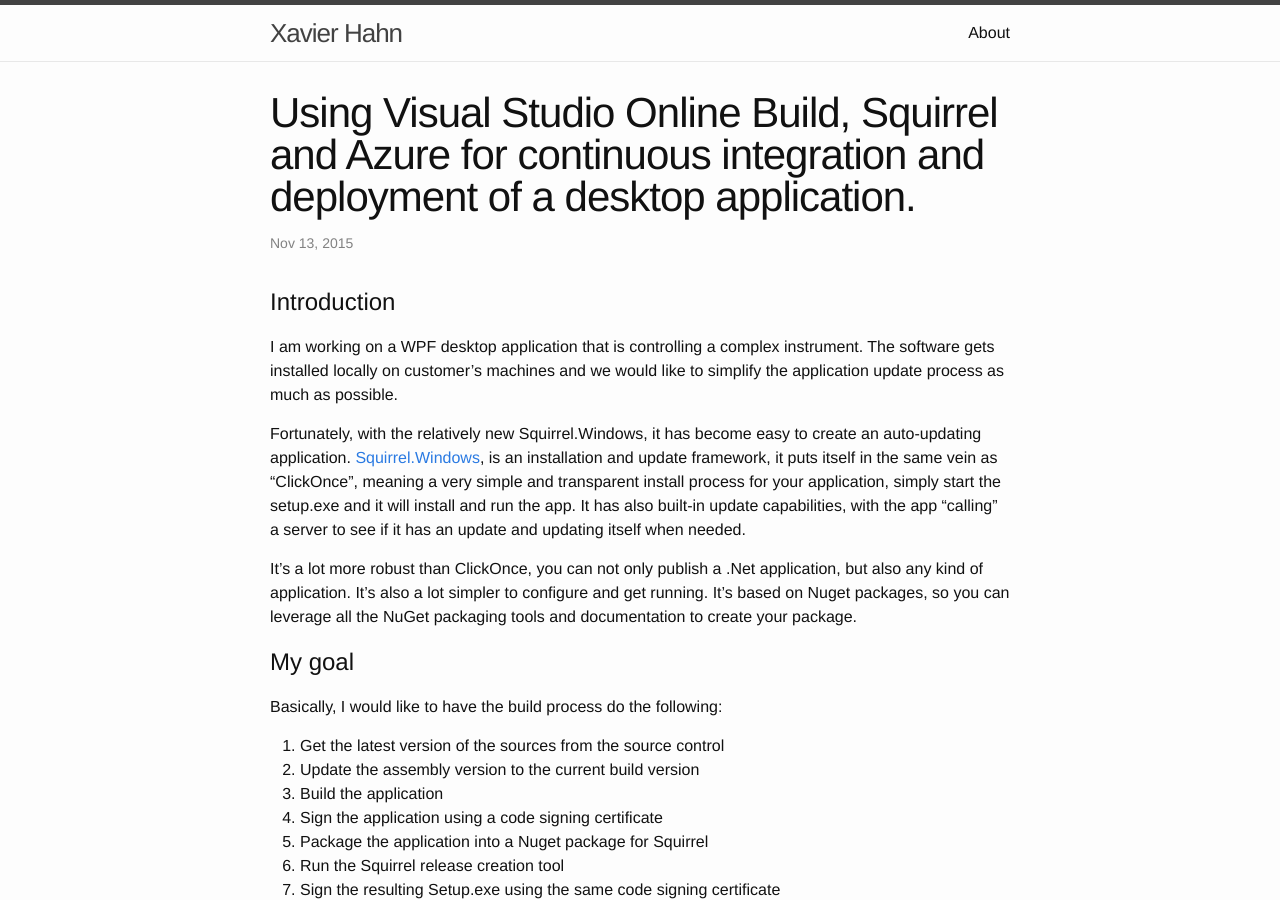
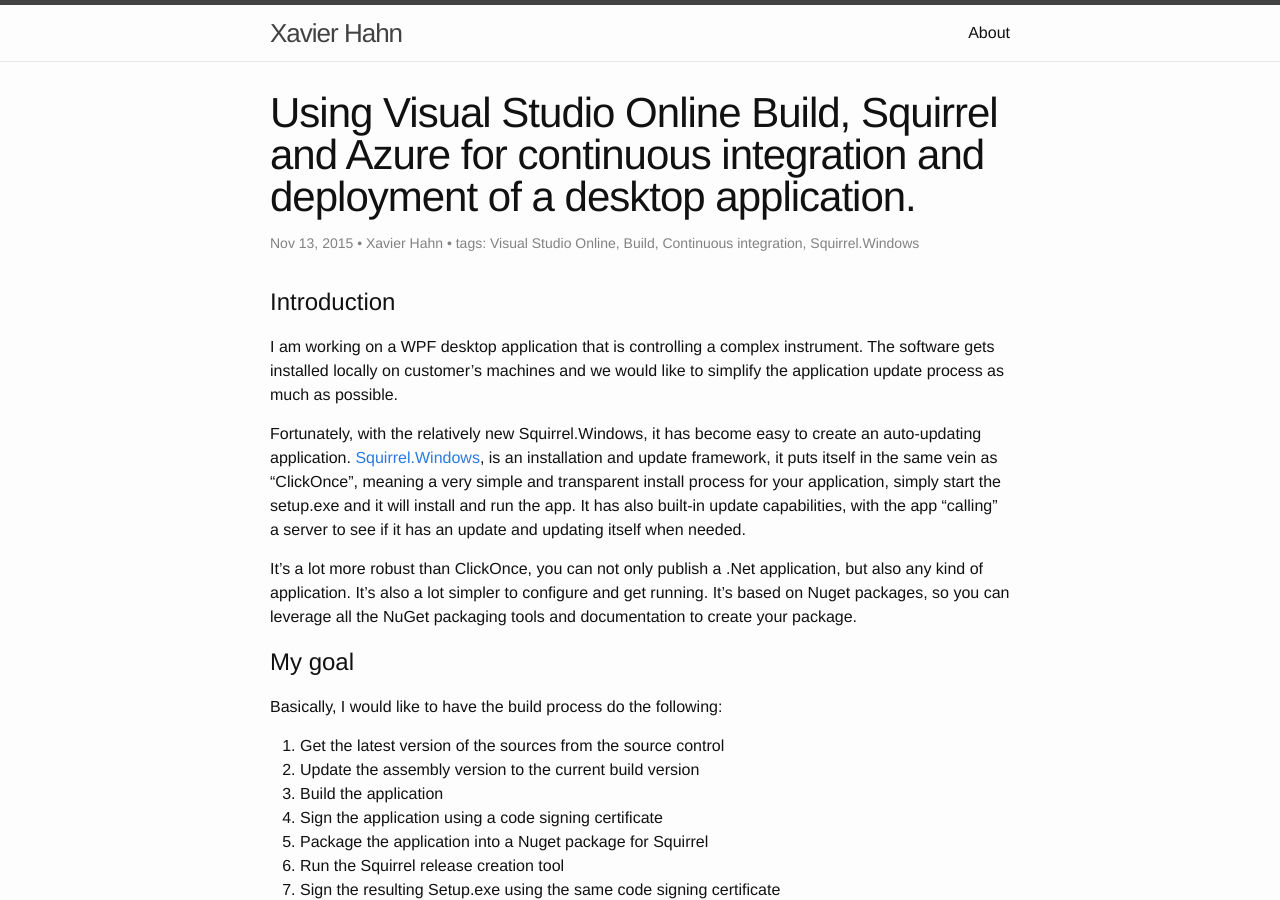
Before and after one commit to Gimly/gimly.github.io, a Jekyll site: the page built from _posts/2015-11-12-vs-online-build-squirrel-windows.markdown, in a window 1280 px wide and 900 px high. Built offline with Jekyll 4.4.1, drawn with Linux system fonts in a browser that asks for light colours; comment, search, counter and statistics services are not loaded.

Commit message:
Added author and tag list

```diff
--- a/_layouts/post.html
+++ b/_layouts/post.html
@@ -5,7 +5,7 @@
 
   <header class="post-header">
     <h1 class="post-title" itemprop="name headline">{{ page.title }}</h1>
-    <p class="post-meta"><time datetime="{{ page.date | date_to_xmlschema }}" itemprop="datePublished">{{ page.date | date: "%b %-d, %Y" }}</time>{% if page.author %} • <span itemprop="author" itemscope itemtype="http://schema.org/Person"><span itemprop="name">{{ page.author }}</span></span>{% endif %}</p>
+    <p class="post-meta"><time datetime="{{ page.date | date_to_xmlschema }}" itemprop="datePublished">{{ page.date | date: "%b %-d, %Y" }}</time>{% if page.author %} • <span itemprop="author" itemscope itemtype="http://schema.org/Person"><span itemprop="name">{{ page.author }}</span></span>{% endif %}{% if page.tags %} • tags: {{ page.tags | join: ", "}}{% endif %}</p>
   </header>
 
   <div class="post-content" itemprop="articleBody">
--- a/_posts/2015-11-12-vs-online-build-squirrel-windows.markdown
+++ b/_posts/2015-11-12-vs-online-build-squirrel-windows.markdown
@@ -3,6 +3,7 @@
 title:  "Using Visual Studio Online Build, Squirrel and Azure for continuous integration and deployment of a desktop application."
 date:   2015-11-13 10:00:00 +0100
 categories: VSOnline
+author: Xavier Hahn
 comments: True
 tags:
 - Visual Studio Online
--- a/_posts/2015-11-23-git-successfull-branching-cheat-sheet.markdown
+++ b/_posts/2015-11-23-git-successfull-branching-cheat-sheet.markdown
@@ -4,6 +4,7 @@
 date:   2015-11-23 10:00:00 +0100
 categories: Git
 comments: True
+author: Xavier Hahn
 tags:
 - Git
 - Branching
```
